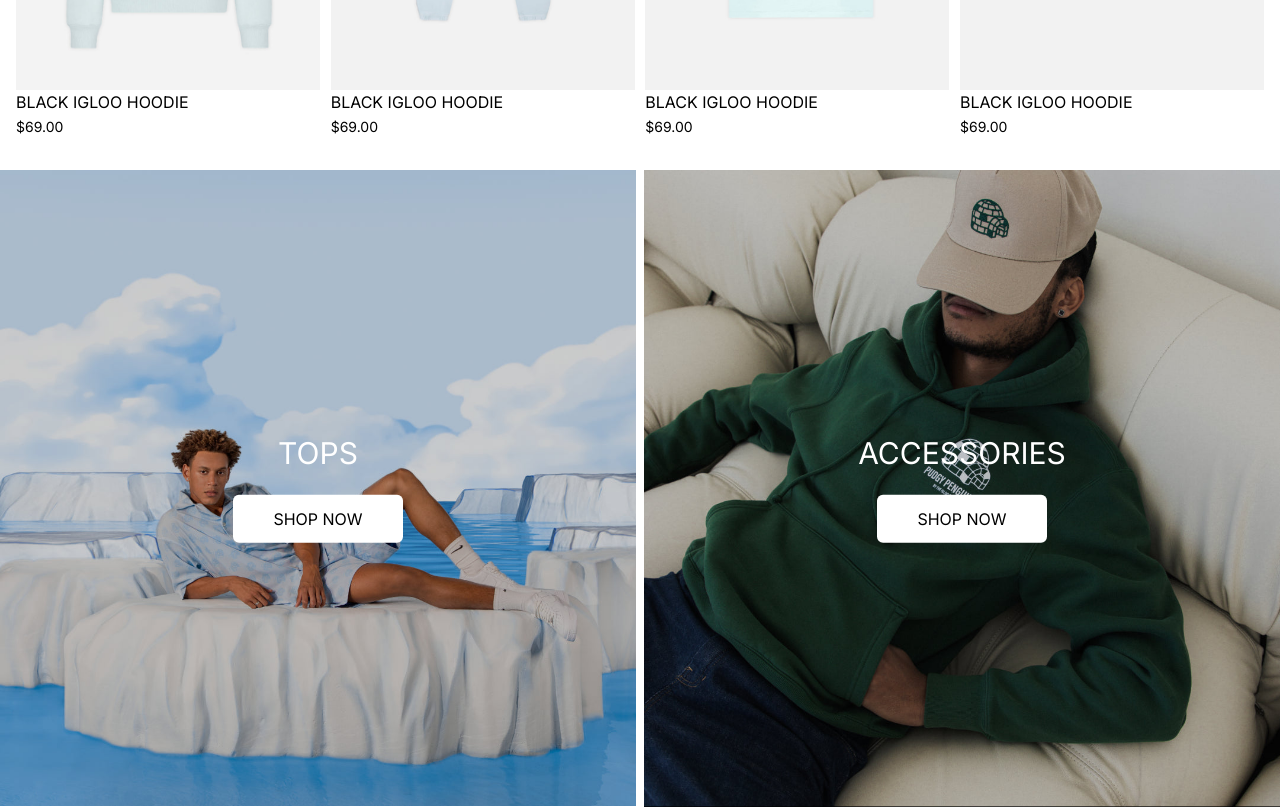
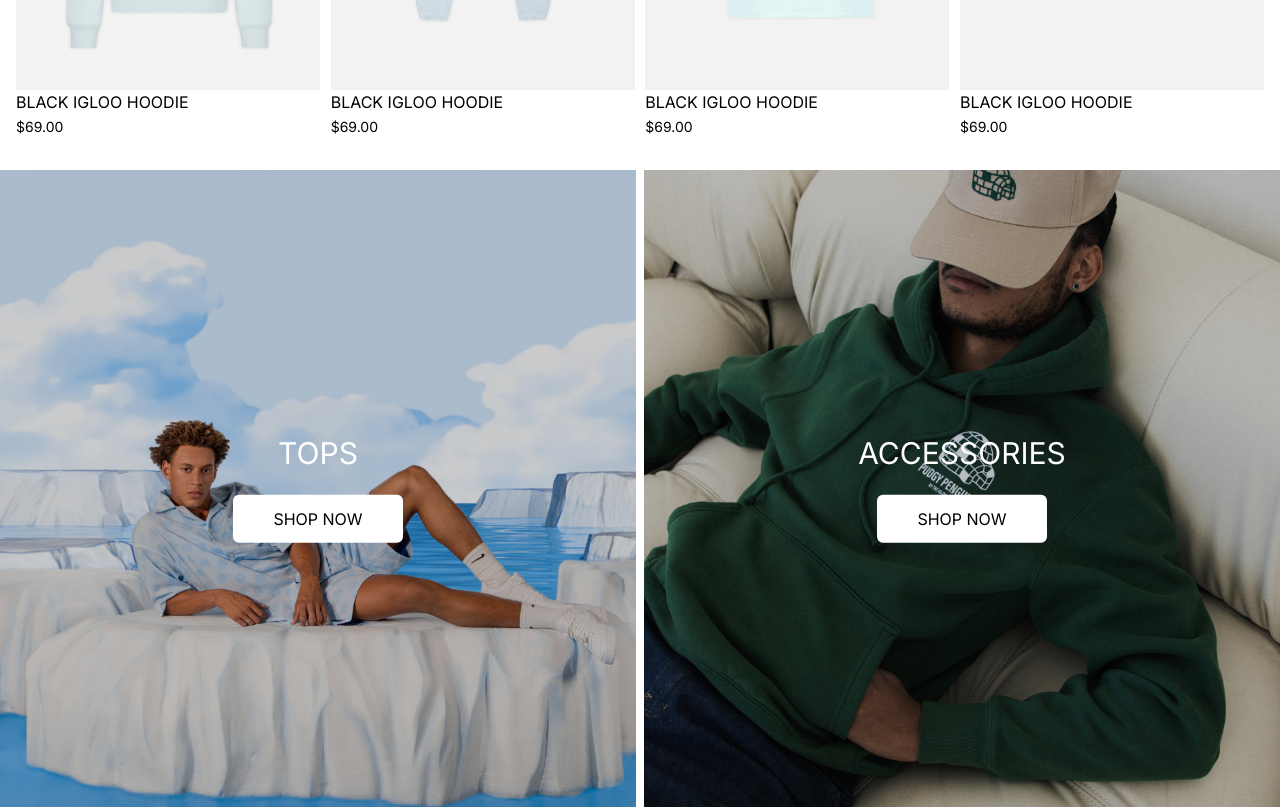
Before and after one commit to benHung1/igloo, a Next.js app: page / in a window 1280 px wide. Shown: the part 1640-2449 px from the top of the page. Built offline with nearby package versions, Linux system fonts and the light colour scheme.

Commit message:
feat/homeWork

```diff
--- a/src/app/components/Marquee.jsx
+++ b/src/app/components/Marquee.jsx
@@ -22,12 +22,14 @@ export default function Marquee() {
             width={300}
             height={300}
             className="mr-36 object-cover"
+            alt="marquee"
           />
           <Image
             src={"/marquee2.jpg"}
             width={300}
             height={300}
             className="mr-36 object-cover"
+            alt="marquee"
           />
 
           <Image
@@ -35,6 +37,7 @@ export default function Marquee() {
             width={300}
             height={300}
             className="mr-36 object-cover"
+            alt="marquee"
           />
         </Link>
       </div>
--- a/src/app/components/TopicCard.jsx
+++ b/src/app/components/TopicCard.jsx
@@ -1,6 +1,16 @@
+"use client";
+
 import Link from "next/link";
 
+import { useRef, useState, useEffect } from "react";
+
 export default function TopicCard() {
+  const [isIntersecting, setIsIntersecting] = useState(false);
+
+  const imgRef = useRef(null);
+
+  const secImgRef = useRef(null);
+
   return (
     <section className="flex flex-wrap justify-between gap-y-2 max-md:gap-y-4 max-md:px-4">
       <Link
@@ -8,7 +18,12 @@ export default function TopicCard() {
         className="md:w-topicCardWidth flex topicCard overflow-hidden"
       >
         <article className="relative">
-          <img src="/topic1.jpg" alt="" />
+          <img
+            ref={imgRef}
+            className="scale-topicImg "
+            src="/topic1.jpg"
+            alt=""
+          />
 
           <div className="absolute top-1/2 left-1/2 -translate-x-1/2 -translate-y-1/2 text-center w-full h-full flex flex-col justify-center items-center max-md:justify-end max-md:items-start max-md:flex-wrap max-md:content-start max-md:p-4">
             <p className="text-3xl text-white mb-6">TOPS</p>
@@ -22,7 +37,12 @@ export default function TopicCard() {
         className="md:w-topicCardWidth flex topicCard overflow-hidden"
       >
         <article className="relative">
-          <img src="/topic2.jpg" alt="" />
+          <img
+            ref={secImgRef}
+            className="scale-topicImg"
+            src="/topic2.jpg"
+            alt=""
+          />
 
           <div className="absolute top-1/2 left-1/2 -translate-x-1/2 -translate-y-1/2 text-center w-full h-full flex flex-col justify-center items-center max-md:justify-end max-md:items-start max-md:flex-wrap max-md:content-start max-md:p-4">
             <p className="text-3xl text-white mb-6">ACCESSORIES</p>
--- a/tailwind.config.js
+++ b/tailwind.config.js
@@ -27,6 +27,10 @@ module.exports = {
       transitionProperty: {
         width: "100%",
       },
+
+      scale: {
+        topicImg: "1.15",
+      },
     },
   },
   plugins: [],
```
